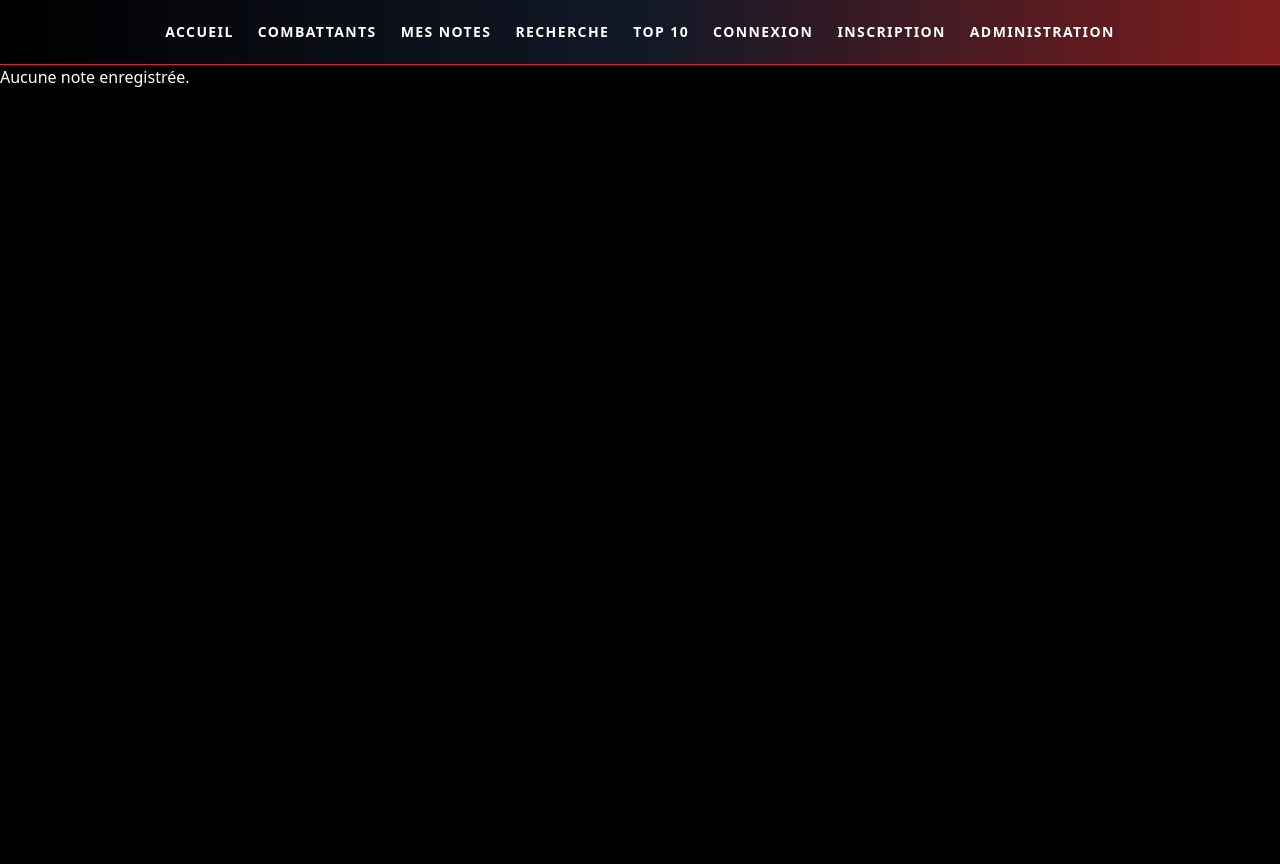
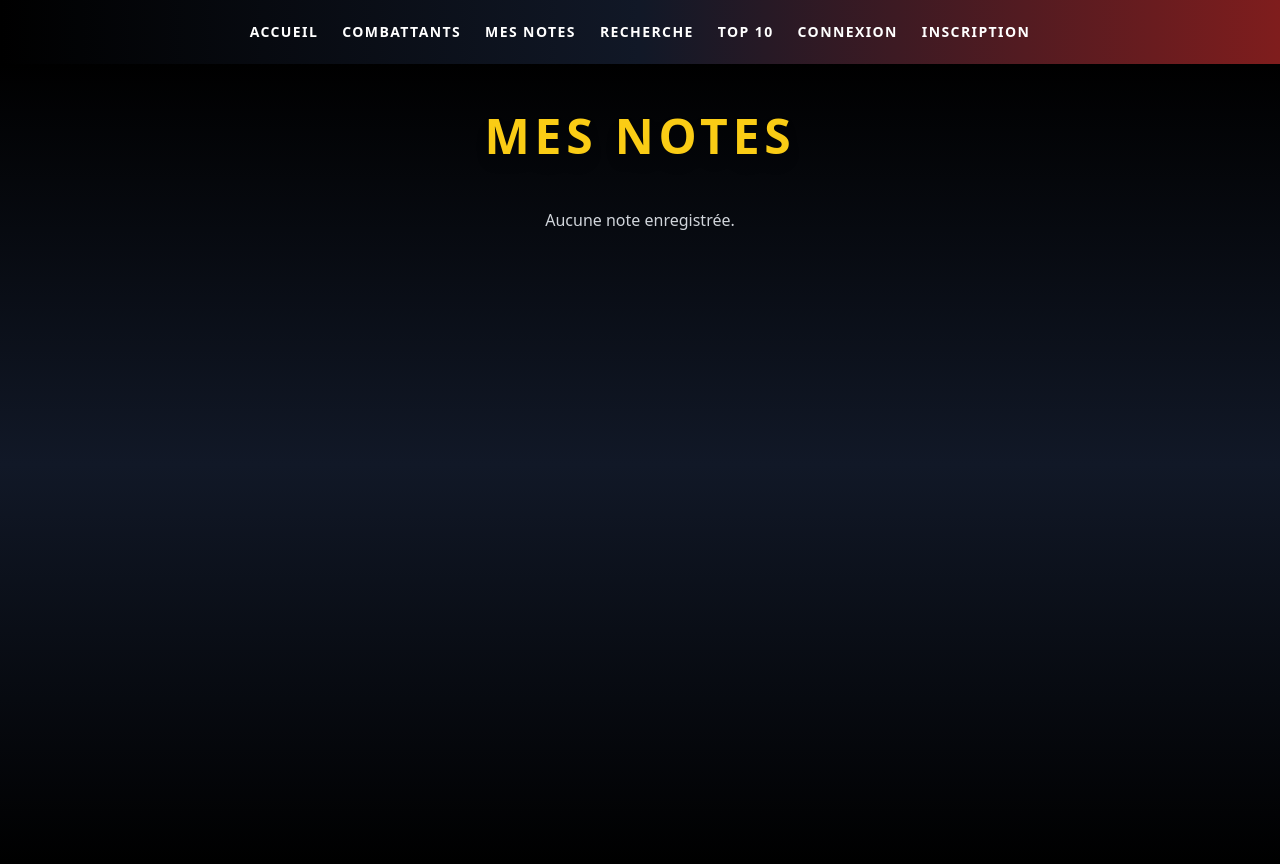
Before and after one commit to EliesseM/tekken_project, a Symfony app: template templates/rating/rating.html.twig in a window 1280 px wide. Before the commit the page ends 87 px from the top, so only its background shows below. Run offline with Twig, Linux system fonts and the light colour scheme; the template is opened without the code that fills it, so the values that code supplies are empty; style sheets or scripts are compiled from the project's sources; some libraries are stand-ins or nearby versions.

Commit message:
petit reglages front

```diff
--- a/templates/base.html.twig
+++ b/templates/base.html.twig
@@ -19,7 +19,7 @@
     {% endblock %}
   </head>
   <body class="bg-black text-white">
-    <nav class="bg-gradient-to-r from-black via-gray-900 to-red-900 border-b border-red-600 shadow-md">
+    <nav class="bg-gradient-to-r from-black via-gray-900 to-red-900 shadow-md">
       <div class="max-w-7xl mx-auto px-4 sm:px-6 lg:px-8">
         <div class="flex justify-center h-16 items-center">
           <div class="flex space-x-6 text-sm font-bold uppercase tracking-widest">
@@ -30,18 +30,24 @@
             <a href="{{ path('app_top') }}" class="hover:text-yellow-400 transition">Top 10</a>
 
             {% if app.user %}
-              <span class="text-gray-300">Bienvenue {{ app.user.username }}</span>
               <a href="{{ path('app_logout') }}" class="hover:text-yellow-400 transition">Déconnexion</a>
             {% else %}
               <a href="{{ path('app_login') }}" class="hover:text-yellow-400 transition">Connexion</a>
               <a href="{{ path('app_register') }}" class="hover:text-yellow-400 transition">Inscription</a>
             {% endif %}
 
-            <a href="{{ path('admin') }}" class="hover:text-yellow-400 transition">Administration</a>
+            {% if is_granted('ROLE_ADMIN') %}
+              <a href="{{ path('admin') }}" class="hover:text-yellow-400 transition">Administration</a>
+            {% endif %}
           </div>
         </div>
       </div>
     </nav>
+    {% if app.user %}
+      <div class="bg-gradient-to-r from-black via-gray-900 to-red-900 shadow-md py-4">
+        <p class="text-center text-white text-lg font-bold uppercase tracking-widest">Bienvenue {{ app.user.username }} 👋</p>
+      </div>
+    {% endif %}
 
     {% block body %}
 
--- a/templates/rating/rating.html.twig
+++ b/templates/rating/rating.html.twig
@@ -5,21 +5,32 @@
 {% endblock %}
 
 {% block body %}
-  {% if ratings is empty %}
-    <p>Aucune note enregistrée.</p>
-  {% else %}
-    <ul>
-      {% for rating in ratings %}
-        <li>
-          <img src="{{ asset('images/' ~ rating.character.image) }}" alt="{{ rating.character.name }}" width="150" />
-          <strong>{{ rating.character.name }}</strong>
-          <br />
-          Note : {{ rating.score }}/5
-          <br />
-          Date : {{ rating.createdAt|date('d/m/Y') }}
-          <br />
-        </li>
-      {% endfor %}
-    </ul>
-  {% endif %}
+  <div class="min-h-screen bg-gradient-to-b from-black via-gray-900 to-black text-white py-12 px-6">
+    <div class="max-w-7xl mx-auto">
+      <h1 class="relative z-10 text-5xl font-extrabold text-center text-yellow-400 mb-12 tracking-widest drop-shadow-lg">MES NOTES</h1>
+
+      {% if ratings is empty %}
+        <p class="text-center text-gray-300">Aucune note enregistrée.</p>
+      {% else %}
+        <div class="grid grid-cols-1 sm:grid-cols-2 md:grid-cols-3 lg:grid-cols-4 gap-8">
+          {% for rating in ratings %}
+            <div class="relative bg-gray-800 bg-opacity-90 p-4 rounded-2xl shadow-2xl overflow-hidden">
+              <div class="absolute -inset-1 bg-gradient-to-r from-red-600 via-yellow-400 to-red-600 blur-xl opacity-10 rounded-2xl"></div>
+
+              <div class="relative z-10 flex flex-col items-center">
+                <img src="{{ asset('images/' ~ rating.character.image) }}" alt="{{ rating.character.name }}" class="rounded-xl shadow-lg w-40 h-45 object-cover mb-4" />
+
+                <h2 class="text-lg font-bold text-yellow-400 mb-2 text-center tracking-wide uppercase">{{ rating.character.name }}</h2>
+
+                <p class="text-white text-sm mb-1">
+                  Note : <span class="text-yellow-400 font-semibold">{{ rating.score }}/5</span>
+                </p>
+                <p class="text-gray-400 text-xs italic">Noté le {{ rating.createdAt|date('d/m/Y') }}</p>
+              </div>
+            </div>
+          {% endfor %}
+        </div>
+      {% endif %}
+    </div>
+  </div>
 {% endblock %}
--- a/templates/top/top.html.twig
+++ b/templates/top/top.html.twig
@@ -14,7 +14,7 @@
           {% set character = row.character %}
           {% set avg = row.avgRating|number_format(1) %}
           <div class="bg-gray-800 p-6 rounded-xl border border-yellow-500 shadow-lg flex items-center gap-4">
-            <img src="{{ asset('images/' ~ character.image) }}" alt="{{ character.name }}" class="w-24 h-24 object-cover rounded-lg border-2 border-yellow-400" />
+            <img src="{{ asset('images/' ~ character.image) }}" alt="{{ character.name }}" class="w-65 h-45 object-cover rounded-lg border-2 border-yellow-400" />
             <div>
               <h2 class="text-xl font-bold text-yellow-300">{{ character.name }}</h2>
               <p class="text-yellow-200">Note moyenne : ⭐ {{ avg }}/5</p>
```
